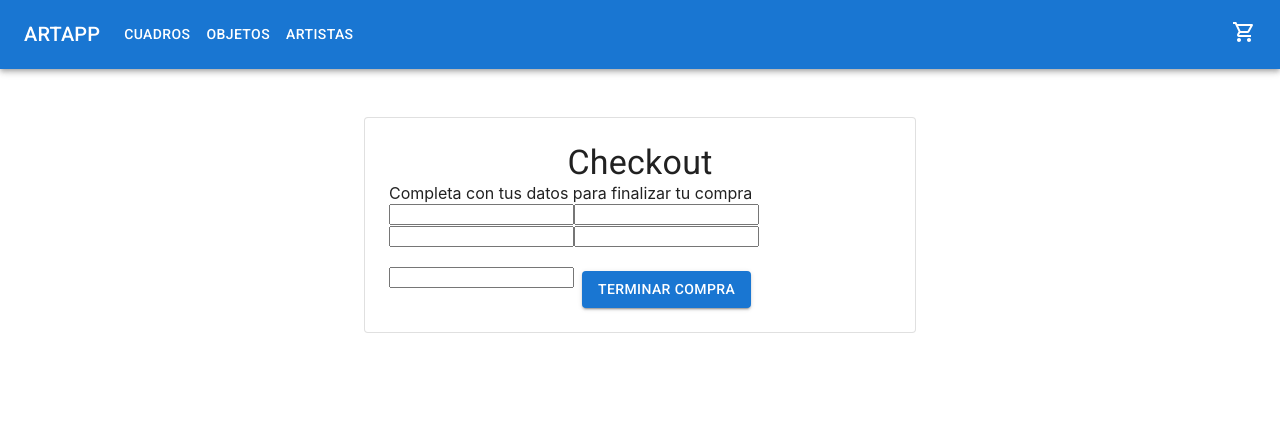
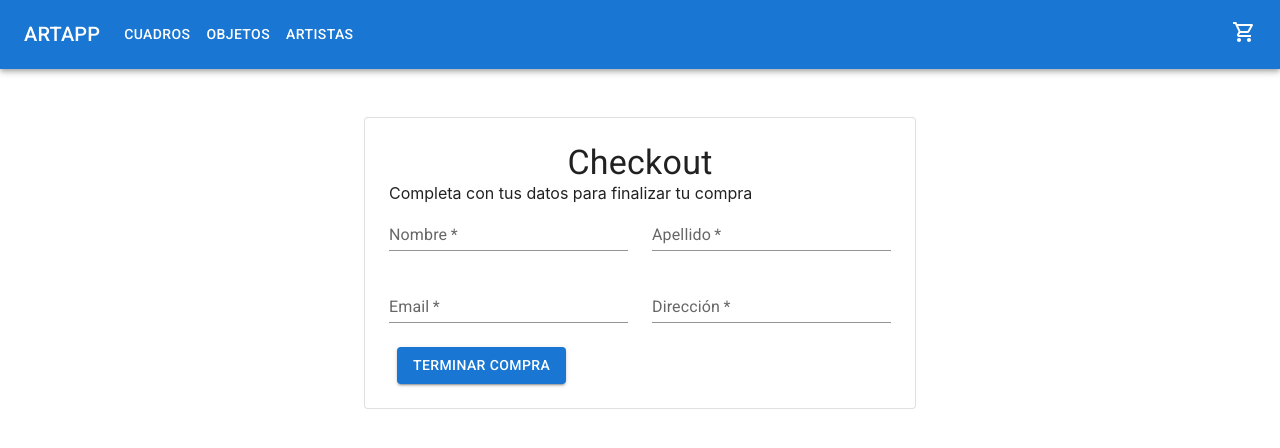
Before and after one commit to antopernuzzi/miapp, a React (Create React App) app: page /checkout in a window 1280 px wide. Shown: the top 448 px of the page. Built offline with nearby package versions, Linux system fonts and the light colour scheme.

Commit message:
estilos textField

```diff
--- a/src/Components/Checkout.jsx
+++ b/src/Components/Checkout.jsx
@@ -1,12 +1,14 @@
 import * as React from "react";
 import { useState, useEffect } from "react";
+import Grid from "@mui/material/Grid";
+import TextField from "@mui/material/TextField";
 import Container from "@mui/material/Container";
 import Paper from "@mui/material/Paper";
 import Typography from "@mui/material/Typography";
 import { Button } from "@mui/material";
 import { Context } from "../Context/CartContext";
 import { Link } from "react-router-dom";
-import { collection, getFirestore ,addDoc} from "firebase/firestore";
+import { collection, getFirestore, addDoc } from "firebase/firestore";
 export default function () {
   const { totalPrice } = React.useContext(Context);
   const { cart } = React.useContext(Context);
@@ -14,7 +16,6 @@ export default function () {
   const [surName, setSurname] = useState("");
   const [email, setEmail] = useState("");
   const [adress, setAdress] = useState("");
-  const [city, setCity] = useState("");
   const [orderId, setOrderId] = useState("");
   const [purchaseDone, setPurchaseDone] = useState(false);
 
@@ -31,8 +32,6 @@ export default function () {
         email: email,
 
         adress: adress,
-
-        city: city,
       },
 
       items: [...cart],
@@ -44,10 +43,9 @@ export default function () {
 
     const dataBase = getFirestore();
 
-    const ordersCollection = collection( dataBase, 'orders');
+    const ordersCollection = collection(dataBase, "orders");
 
-
-    addDoc(ordersCollection,newOrder).then((value)=>{
+    addDoc(ordersCollection, newOrder).then((value) => {
       setPurchaseDone(true);
 
       setOrderId(value.id);
@@ -63,7 +61,6 @@ export default function () {
 
   return (
     <>
-
       <Container component="main" maxWidth="sm" sx={{ mb: 4 }}>
         <Paper
           variant="outlined"
@@ -75,42 +72,74 @@ export default function () {
 
           {purchaseDone === false ? (
             <>
+              <React.Fragment>
                 Completa con tus datos para finalizar tu compra
-              <input
-                type={"text"}
+              </React.Fragment>
+              <Grid container spacing={3}>
+                <Grid item xs={12} sm={6}>
+                  <TextField
+                    required
+                    id="name"
+                    name="name"
+                    label="Nombre"
+                    fullWidth
+                    autoComplete="family-name"
+                    variant="standard"
                     value={name}
                     onChange={(e) => {
                       setName(e.target.value);
                     }}
                   />
-              <input
-                type={"text"}
+                </Grid>
+
+                <Grid item xs={12} sm={6}>
+                  <TextField
+                    required
+                    id="surName"
+                    name="surName"
+                    label="Apellido"
+                    fullWidth
+                    autoComplete="family-name"
+                    variant="standard"
                     value={surName}
                     onChange={(e) => {
                       setSurname(e.target.value);
                     }}
                   />
-              <input
-                type={"text"}
+                </Grid>
+
+                <Grid item xs={12} sm={6}>
+                  <TextField
+                    required
+                    id="email"
+                    name="email"
+                    label="Email"
+                    fullWidth
+                    autoComplete="family-name"
+                    variant="standard"
                     value={email}
                     onChange={(e) => {
                       setEmail(e.target.value);
                     }}
                   />
-              <input
-                type={"text"}
+                </Grid>
+
+                <Grid item xs={12} sm={6}>
+                  <TextField
+                    required
+                    id="adress"
+                    name="adress"
+                    label="Dirección"
+                    fullWidth
+                    autoComplete="family-name"
+                    variant="standard"
                     value={adress}
                     onChange={(e) => {
                       setAdress(e.target.value);
                     }}
                   />
-              <input
-                type={"text"}
-                value={city}
-                onChange={(e) => {
-                  setCity(e.target.value);
-                }}
-              />
+                </Grid>
+              </Grid>
               <Button
                 variant="contained"
                 onClick={savePurchase}
@@ -122,15 +151,11 @@ export default function () {
           ) : (
             <>
               ¡Felicitaciones! Tu compra fue realizada con éxito.
-
               {name} Gracias por tu compra. Te enviaremos un mail a {email} con
               todos los detalles de compra y envío. El código de tu operación
               es: {orderId}
               <Link to={"/"}>
-                <Button
-                  variant="contained"
-                  sx={{ mt: 3, ml: 1 }}
-                >
+                <Button variant="contained" sx={{ mt: 3, ml: 1 }}>
                   Volver
                 </Button>
               </Link>
```
Lines whose indentation alone changed are shown as unchanged.
